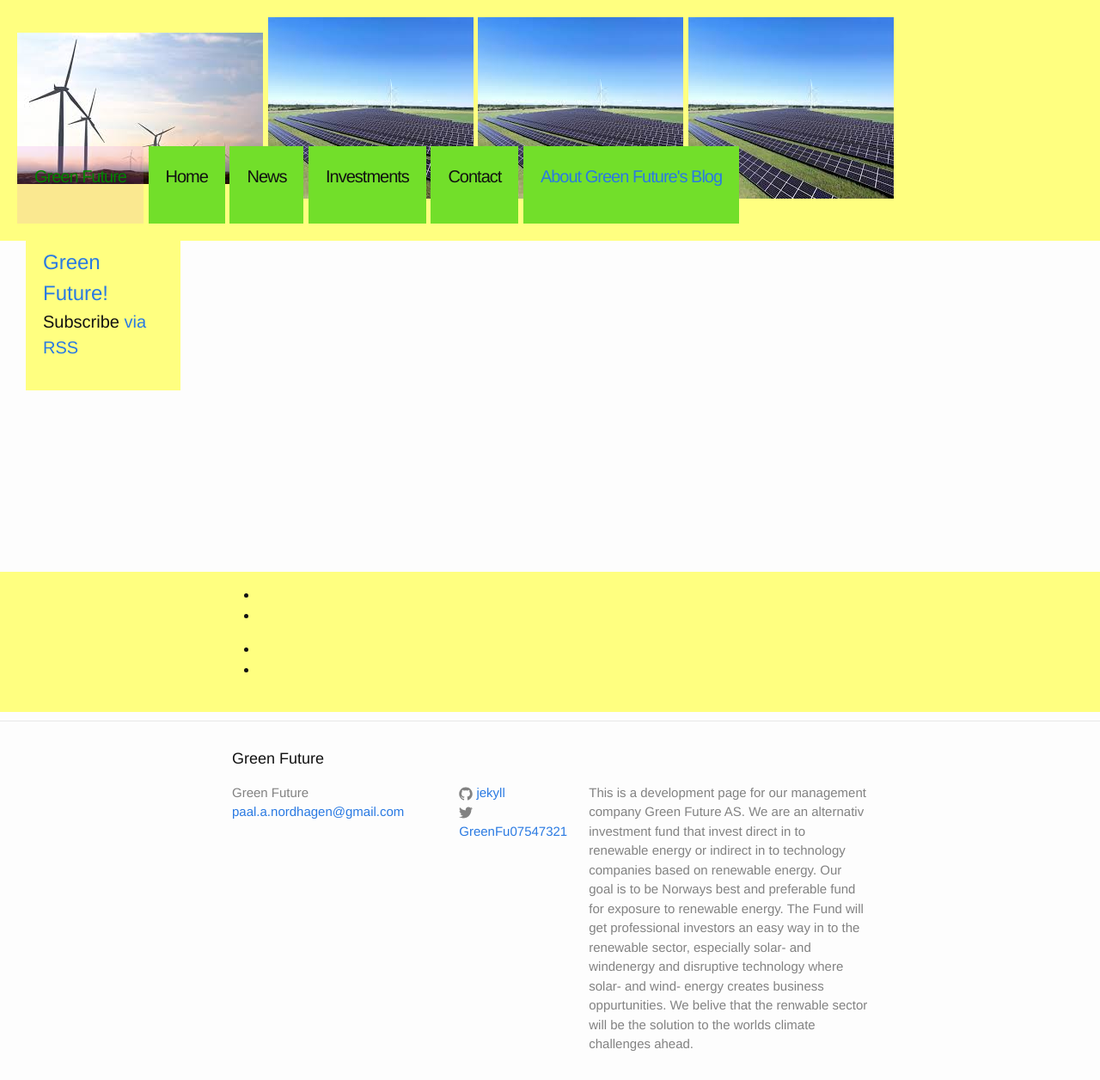
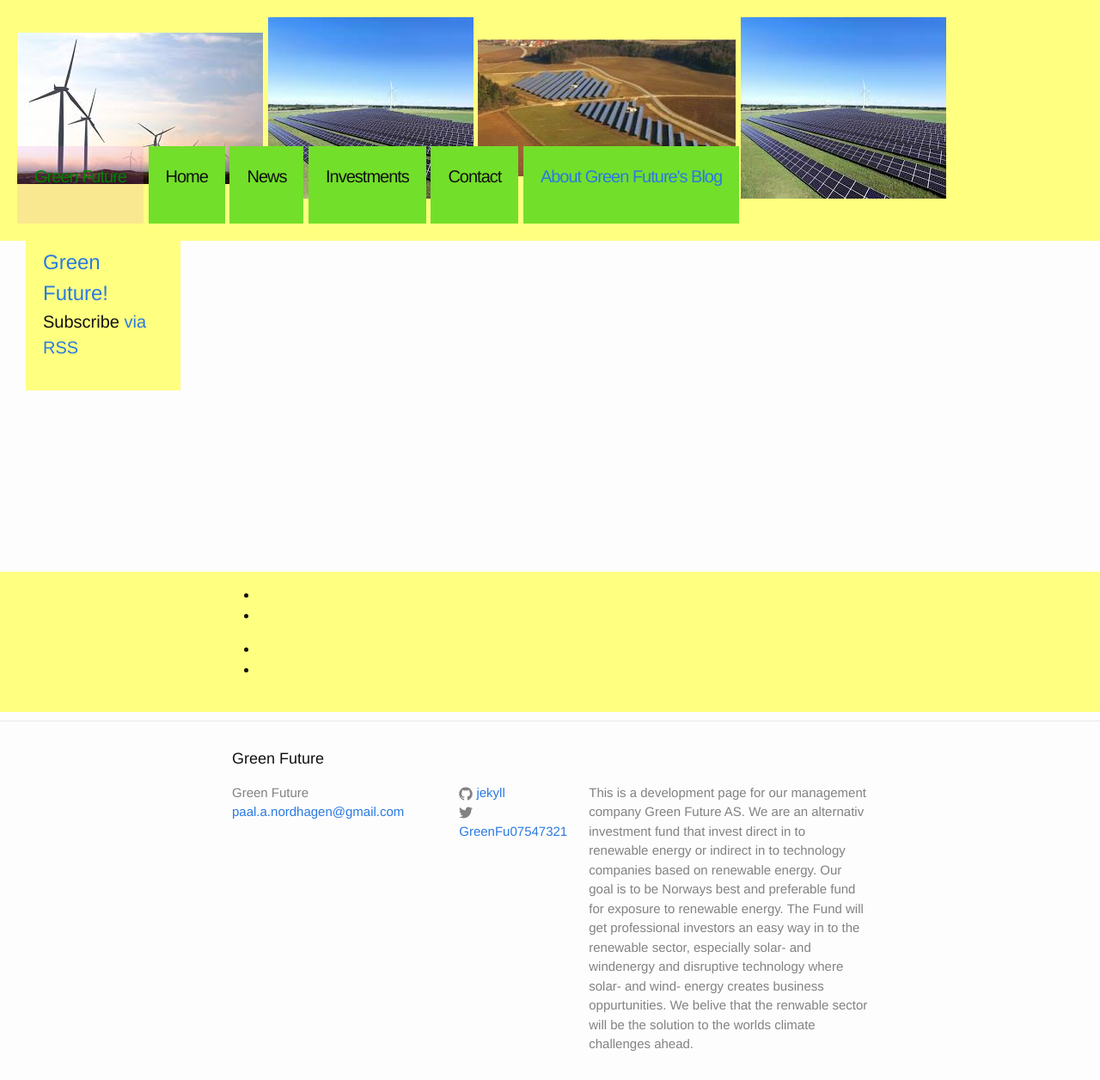
Before and after one commit to Paal-August/Paal-August.github.io, a Jekyll site: the page built from index.html, in a window 1280 px wide. Shown: the whole page at 86% size. Built offline with Jekyll 4.4.1, drawn with Linux system fonts in a browser that asks for light colours.

Commit message:
Update header.html

```diff
--- a/_includes/header.html
+++ b/_includes/header.html
@@ -3,7 +3,7 @@
     <div class="image-container">
       <img src="https://github.com/Paal-August/Paal-August.github.io/blob/master/_includes/Vindmoller_images.jpeg?raw=true"/>
       <img src="https://github.com/Paal-August/Paal-August.github.io/blob/master/_includes/images-3.jpeg?raw=true"/>
-      <img src="https://github.com/Paal-August/Paal-August.github.io/blob/master/_includes/images-3.jpeg?raw=true"/>
+      <img src="https://github.com/Paal-August/Paal-August.github.io/blob/master/_includes/images-1.jpeg?raw=true"/>
       <img src="https://github.com/Paal-August/Paal-August.github.io/blob/master/_includes/images-3.jpeg?raw=true"/>
     </div>
 
```
